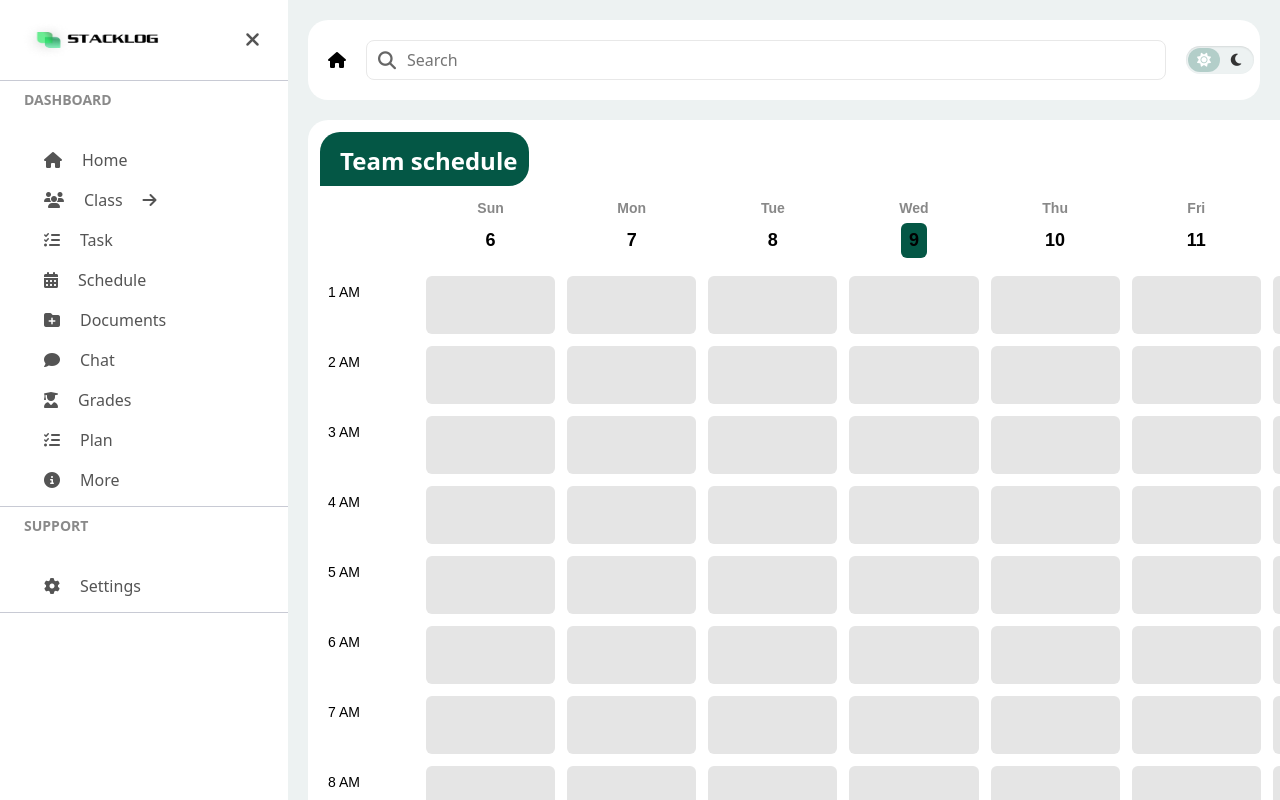
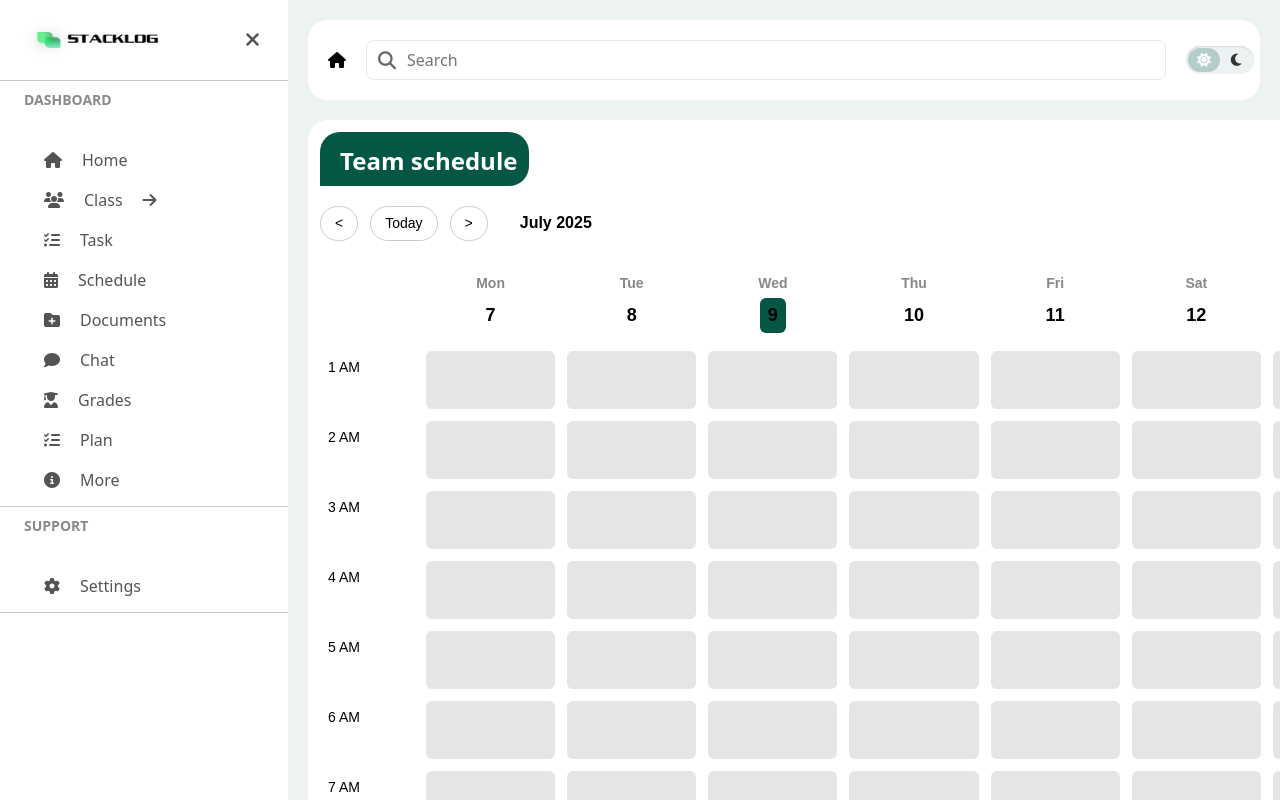
Before and after one commit to Stacklog-FPT/Stacklog-frontend, a React (Vite) app: page /schedule in a window 1280 px wide. Built offline with nearby package versions, Linux system fonts and the light colour scheme; no server answers; sample sign-in values are in the browser's storage; a web font is replaced by a local one.

Commit message:
feature(finished schedule)

```diff
--- a/src/components/ScheduleComponents/Calendar/Calendar.jsx
+++ b/src/components/ScheduleComponents/Calendar/Calendar.jsx
@@ -1,14 +1,22 @@
-import React from "react";
+import React, { useState } from "react";
 import TimeSlot from "../TimeSlot/TimeSlot";
-import { format, addDays, subDays } from "date-fns";
+import {
+  format,
+  addDays,
+  subDays,
+  startOfWeek,
+  addMonths,
+  subMonths,
+} from "date-fns";
 import "./Calendar.scss";
 
 const Calendar = () => {
+  const [currentDate, setCurrentDate] = useState(new Date());
+
   const hours = Array.from({ length: 12 }, (_, i) => `${i + 1} AM`);
-  const today = new Date();
-
-  // Ngày hôm nay là ngày ở giữa, lấy 3 ngày trước và 3 ngày sau
-  const days = Array.from({ length: 7 }, (_, i) => addDays(today, i - 3));
+  const days = Array.from({ length: 7 }, (_, i) =>
+    addDays(startOfWeek(currentDate, { weekStartsOn: 1 }), i)
+  );
 
   const scheduleData = {
     "2025-07-22": ["01", "02"],
@@ -27,16 +35,29 @@ const Calendar = () => {
 
   return (
     <div className="calendar">
+      <div className="calendar__navigation">
+        <button onClick={() => setCurrentDate(subDays(currentDate, 1))}>
+          &lt;
+        </button>
+        <button onClick={() => setCurrentDate(new Date())}>Today</button>
+        <button onClick={() => setCurrentDate(addDays(currentDate, 1))}>
+          &gt;
+        </button>
+        <span>{format(currentDate, "MMMM yyyy")}</span>
+      </div>
+
+      {/* DAY HEADERS */}
       <div className="calendar__header">
         <div className="calendar__header--empty"></div>
         {days.map((day, index) => {
-          const isToday = isSameDay(day, today);
+          const isSelectedDay = isSameDay(day, currentDate);
+
           return (
             <div className="calendar__header--day" key={index}>
               <div className="calendar__weekday">{format(day, "EEE")}</div>
               <div
                 className={`calendar__day-number ${
-                  isToday ? "calendar__day--today" : ""
+                  isSelectedDay ? "calendar__day--today" : ""
                 }`}
               >
                 {format(day, "d")}
@@ -46,6 +67,7 @@ const Calendar = () => {
         })}
       </div>
 
+      {/* TIME SLOTS */}
       <div className="calendar__body">
         {hours.map((hour, rowIdx) => (
           <div className="calendar__row" key={rowIdx}>
--- a/src/components/ScheduleComponents/Calendar/Calendar.scss
+++ b/src/components/ScheduleComponents/Calendar/Calendar.scss
@@ -4,6 +4,33 @@
   overflow-y: auto;
   overflow-x: auto;
   font-family: sans-serif;
+  &__navigation {
+    display: flex;
+    align-items: flex-start;
+    justify-content: flex-start;
+    gap: 12px;
+    margin: 20px 0;
+
+    button {
+      padding: 6px 14px;
+      border-radius: 20px;
+      border: 1px solid #ccc;
+      background-color: white;
+      cursor: pointer;
+      font-size: 14px;
+
+      &:hover {
+        background-color: #f2f2f2;
+      }
+    }
+
+    span {
+      margin-top: 5px;
+      margin-left: 20px;
+      font-size: 16px;
+      font-weight: bold;
+    }
+  }
 
   &__header {
     display: grid;
--- a/src/components/Task/AddTask/AddTask.jsx
+++ b/src/components/Task/AddTask/AddTask.jsx
@@ -71,8 +71,6 @@ const AddTask = (props) => {
         priority: taskData.priority || "HIGH",
         assigns: "" || [],
       };
-
-      console.log(payload);
 
       const response = await addTask(payload, user.token);
       if (response.data) {
@@ -172,7 +170,7 @@ const AddTask = (props) => {
           >
             {colorPriority.map((item) => (
               <option key={item.id} value={item.content}>
-                <p>{String(item.content)}</p>
+                {item.content}
               </option>
             ))}
           </select>
```
